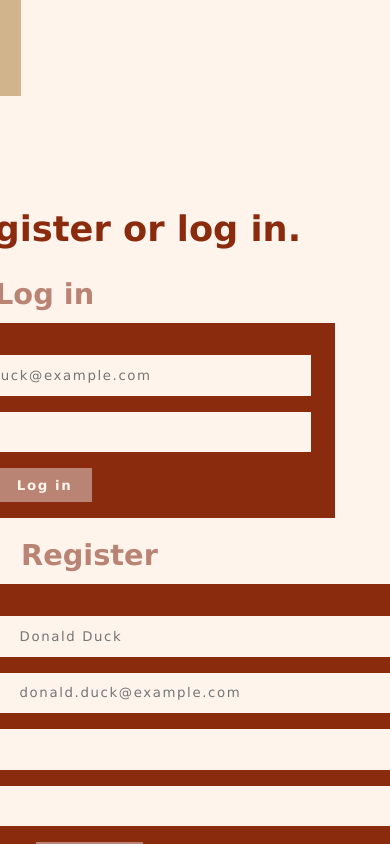
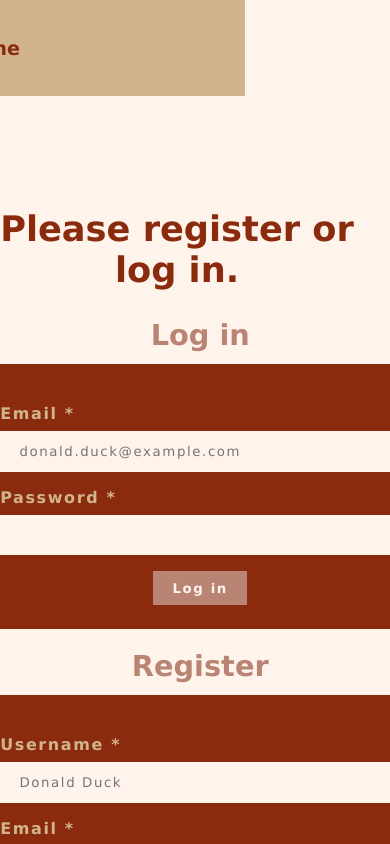
Before and after one commit to Meltasy/chat-app-front, a React (Vite) app: page / in a window 390 px wide. Built offline with nearby package versions, Linux system fonts and the light colour scheme; no server answers.

Commit message:
Update form styles to make responsive

```diff
--- a/src/assets/globalStyles.css
+++ b/src/assets/globalStyles.css
@@ -4,7 +4,7 @@
   --primary-color: 	rgb(138, 43, 14);
   --secondary-color: rgb(185, 132, 115);
   --tertiary-color:	rgb(210, 180, 140);
-  --error-text-color: 	rgb(138, 43, 14);
+  --error-text-color: 	rgb(255, 244, 236);
 }
 
 * {
@@ -28,8 +28,8 @@ body {
 
 .wrapperApp {
   display: grid;
-  grid-template-columns: auto 3fr;
-  grid-template-rows: auto 1fr auto;
+  grid-template-columns: minmax(100px, 1fr) 4fr;
+  grid-template-rows: minmax(50px, 1fr) 8fr minmax(50px, 1fr);
   grid-template-areas:
     "menu header"
     "menu main"
@@ -85,10 +85,9 @@ form {
   background-color: var(--primary-color);
   width: max-content;
   margin: auto;
-  padding: 1rem 1.5rem;
+  padding: 1.5rem 2rem;
   display: flex;
   flex-direction: column;
-  align-items: flex-end;
   gap: 1rem;
 }
 
@@ -97,11 +96,10 @@ label {
   font-weight: 700;
   letter-spacing: 0.1rem;
   color: var(--tertiary-color);
-  margin-right: 1rem;
+  margin-bottom: 0.5rem;
 }
 
-input,
-textarea {
+input {
   font-family: inherit;
   letter-spacing: 0.1rem;
   line-height: 1.6;
@@ -111,6 +109,12 @@ textarea {
   outline: none;
   padding: 0.6rem 1.2rem;
   min-width: 400px;
+}
+
+.labelInputBox {
+  display: flex;
+  flex-direction: column;
+  align-items: flex-start;
 }
 
 .buttonBox {
@@ -135,7 +139,7 @@ textarea {
 
 .errorBox {
   display: flex;
-  justify-content: flex-end;
+  justify-content: flex-start;
 }
 
 .errors {
--- a/src/components/LogIn.tsx
+++ b/src/components/LogIn.tsx
@@ -94,7 +94,7 @@ function LogIn() {
           <div className='errorBox'>
             {errors.general && <div className='errors'>{errors.general}</div>}
           </div>
-          <div>
+          <div className='labelInputBox'>
             <label htmlFor='email'>Email *</label>
             <input
               id='email'
@@ -111,7 +111,7 @@ function LogIn() {
               {errors.email && <div className='errors'>{errors.email}</div>}
             </div>
           </div>
-          <div>
+          <div className='labelInputBox'>
             <label htmlFor='password'>Password *</label>
             <input
               id='password'
--- a/src/components/Register.tsx
+++ b/src/components/Register.tsx
@@ -113,10 +113,10 @@ function Register() {
       <main>
         <h2>Register</h2>
         <form onSubmit={handleSubmit}>
-          <div className = 'errorBox'>
+          <div className='errorBox'>
             {errors.general && <div className='errors'>{errors.general}</div>}
           </div>
-          <div>
+          <div className='labelInputBox'>
             <label htmlFor='username'>Username *</label>
             <input
               id='username'
@@ -130,11 +130,11 @@ function Register() {
               autoFocus
               required
             />
-            <div className = 'errorBox'>
+            <div className='errorBox'>
               {errors.username && <div className='errors'>{errors.username}</div>}
             </div>
           </div>
-          <div>
+          <div className='labelInputBox'>
             <label htmlFor='email'>Email *</label>
             <input
               id='email'
@@ -147,11 +147,11 @@ function Register() {
               onChange={handleChange}
               required
             />
-            <div className = 'errorBox'>
+            <div className='errorBox'>
               {errors.email && <div className='errors'>{errors.email}</div>}
             </div>
           </div>
-          <div>
+          <div className='labelInputBox'>
             <label htmlFor='password'>Password *</label>
             <input
               id='password'
@@ -163,11 +163,11 @@ function Register() {
               onChange={handleChange}
               required
             />
-            <div className = 'errorBox'>
+            <div className='errorBox'>
               {errors.password && <div className='errors'>{errors.password}</div>}
             </div>
           </div>
-          <div>
+          <div className='labelInputBox'>
             <label htmlFor='confirmPassword'>Confirm password *</label>
             <input
               id='confirmPassword'
@@ -178,7 +178,7 @@ function Register() {
               onChange={handleChange}
               required
             />
-            <div className = 'errorBox'>
+            <div className='errorBox'>
               {errors.confirmPassword && <div className='errors'>{errors.confirmPassword}</div>}
             </div>
           </div>
```
